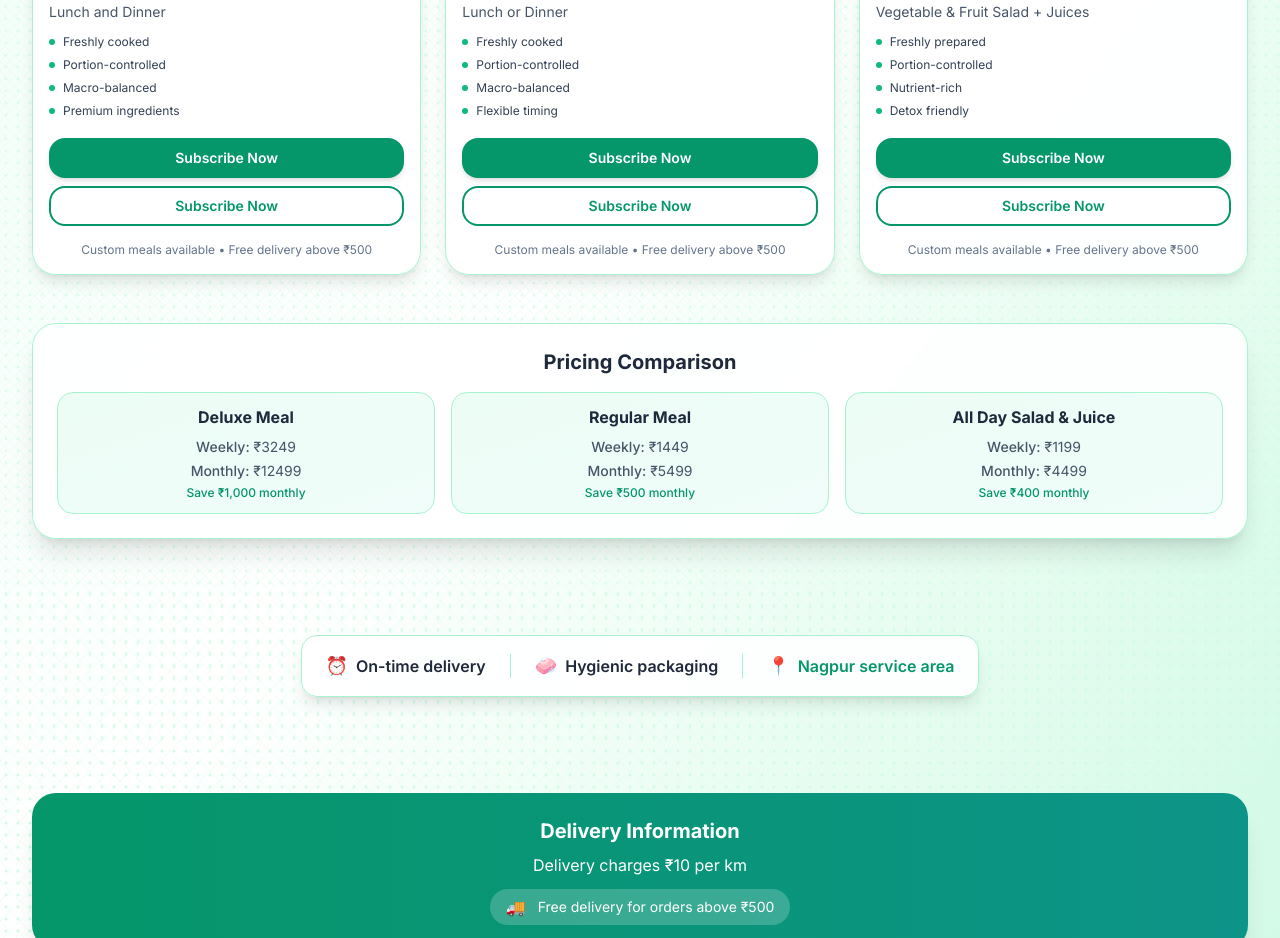
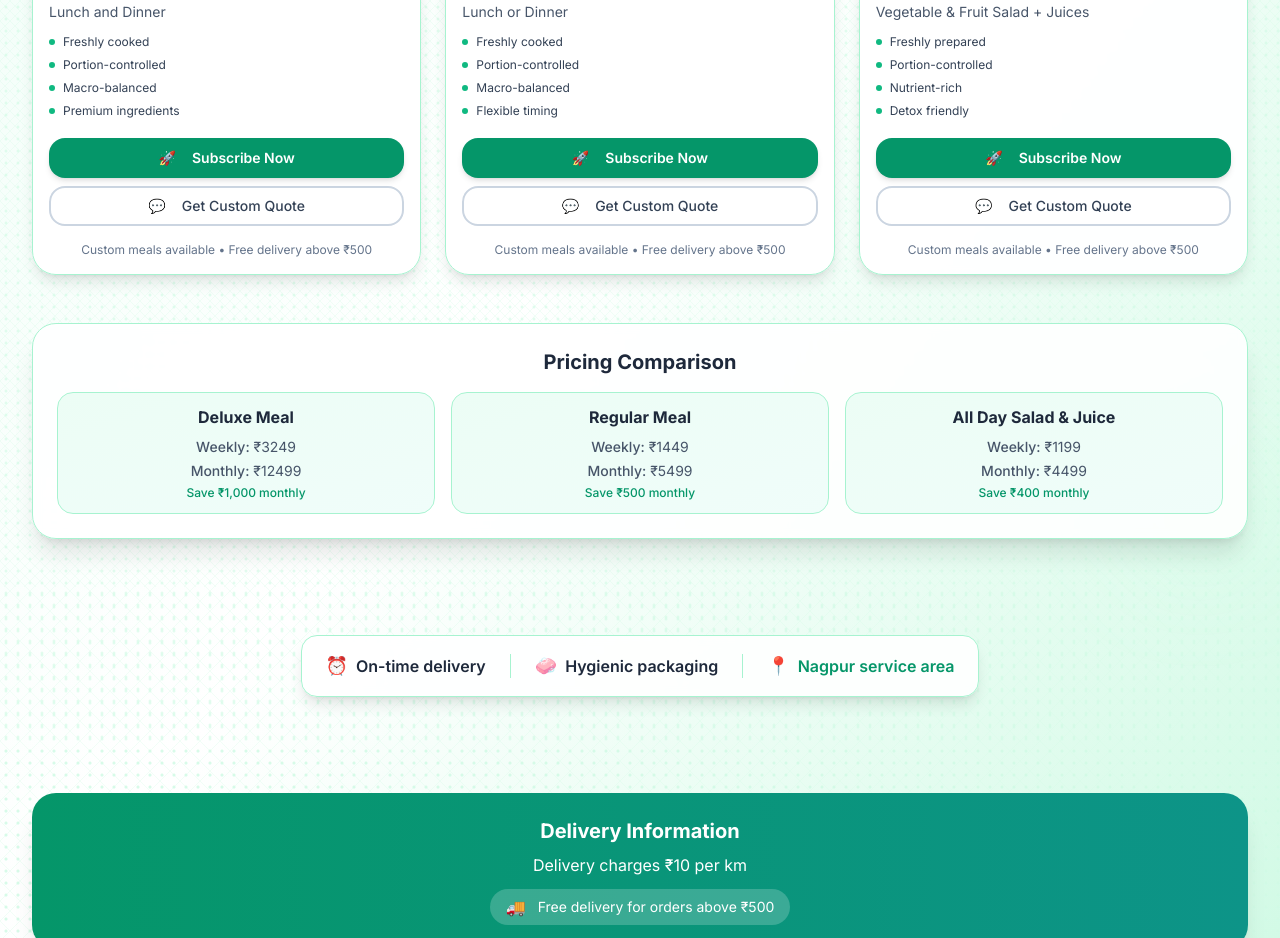
Before and after one commit to Nkt786/soothingflavor, a Next.js app: page /meal-plans in a window 1280 px wide. Shown: the part 800-1738 px from the top of the page. Built offline with nearby package versions, Linux system fonts and the light colour scheme.

Commit message:
Improve PlanCard UI/UX: distinct buttons with icons and better messaging

```diff
--- a/src/components/PlanCard.tsx
+++ b/src/components/PlanCard.tsx
@@ -92,12 +92,16 @@ export default function PlanCard({ title, price, description, features, isVeg, i
         {/* Action Buttons - Mobile optimized */}
         <div className="space-y-2 pt-2">
           <Link href={`/subscribe/${planId}`}>
-            <Button className="w-full bg-emerald-600 hover:bg-emerald-700 text-white py-2 md:py-2.5 h-9 md:h-10 rounded-xl md:rounded-2xl font-semibold shadow-md hover:shadow-lg transition-all duration-300 transform hover:-translate-y-0.5 text-sm">
+            <Button className="w-full bg-emerald-600 hover:bg-emerald-700 text-white py-2 md:py-2.5 h-9 md:h-10 rounded-xl md:rounded-2xl font-semibold shadow-md hover:shadow-lg transition-all duration-300 transform hover:-translate-y-0.5 text-sm flex items-center justify-center">
+              <span className="mr-2">🚀</span>
               Subscribe Now
             </Button>
           </Link>
-          <Button asChild variant="outline" className="w-full border-2 border-emerald-600 bg-white hover:bg-emerald-50 text-emerald-600 py-2 md:py-2.5 h-9 md:h-10 rounded-xl md:rounded-2xl font-semibold transition-all duration-300 text-sm">
-            <Link href="https://wa.me/917709811319">Subscribe Now</Link>
+          <Button asChild variant="outline" className="w-full border-2 border-slate-300 bg-white hover:bg-slate-50 text-slate-700 hover:text-slate-800 py-2 md:py-2.5 h-9 md:h-10 rounded-xl md:rounded-2xl font-medium transition-all duration-300 text-sm flex items-center justify-center">
+            <Link href="https://wa.me/917709811319?text=Hi, I have questions about your meal plans">
+              <span className="mr-2">💬</span>
+              Get Custom Quote
+            </Link>
           </Button>
         </div>
 
```
